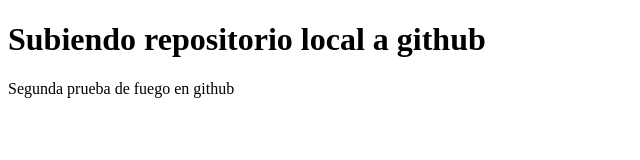
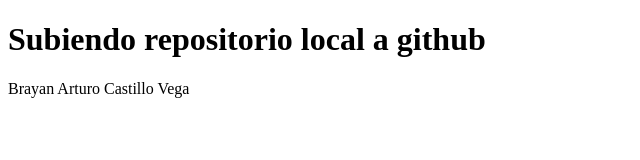
Before and after one commit to BrayanArturo11/ing-github, a plain HTML site: page index.html in a window 1280 px wide. Shown: the full height of the page, 0-640 px from the left. Drawn offline with Linux system fonts and the light colour scheme.

```diff
--- a/index.html
+++ b/index.html
@@ -8,6 +8,6 @@
 </head>
 <body>
     <h1>Subiendo repositorio local a github</h1>
-    <p>Segunda prueba de fuego en github</p>
+    <p>Brayan Arturo Castillo Vega</p>
 </body>
 </html>
```
